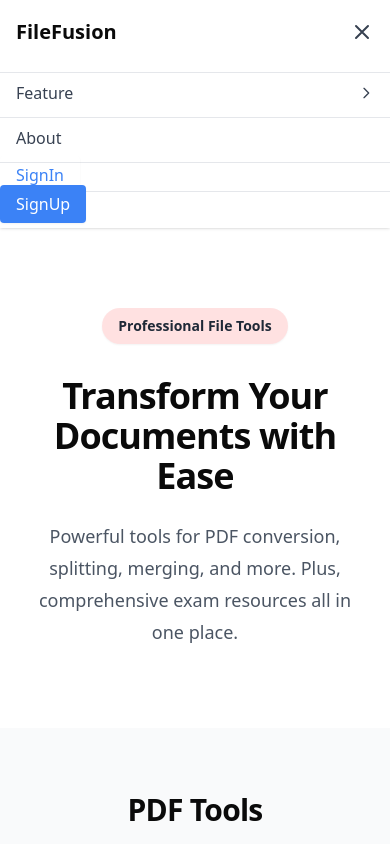
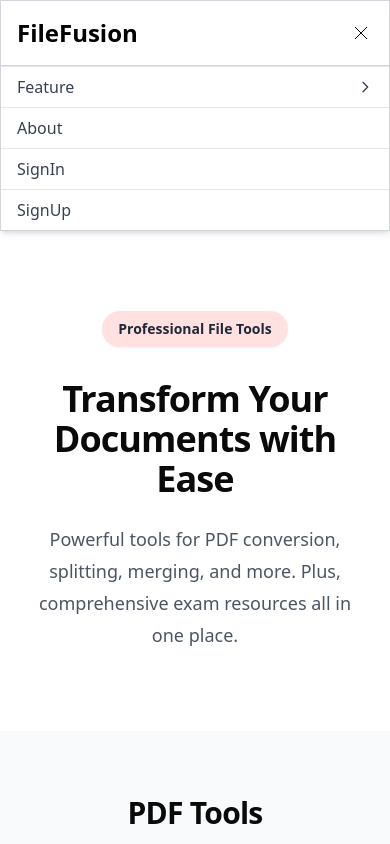
Before and after one commit to filenatorai/filenator-frontend, a Next.js app: page / in a window 390 px wide. Both pictures are taken after a click on the button 362 px from the left and 32 px from the top of the page. Shown: the top 844 px of the page. Built offline with nearby package versions, Linux system fonts and the light colour scheme.

Commit message:
initial changes

```diff
--- a/src/components/Navbar.tsx
+++ b/src/components/Navbar.tsx
@@ -4,7 +4,6 @@
 import { useState } from "react";
 import Link from "next/link";
 
-// Define your navigation structure with custom styling for Sign In/Sign Up buttons
 const navItems = [
   {
     label: "Feature",
@@ -92,7 +91,6 @@ const DesktopMenuItem = ({ item }: any) => {
   );
 };
 
-
 const DesktopSubMenuItem = ({ item }: any) => {
   const [open, setOpen] = useState(false);
   return (
@@ -135,7 +133,6 @@ const DesktopSubMenuItem = ({ item }: any) => {
   );
 };
 
-
 // ===== Mobile Menu Components =====
 
 const MobileMenuItem = ({ item }: any) => {
@@ -177,17 +174,13 @@ const MobileMenuItem = ({ item }: any) => {
           )}
         </>
       ) : (
-        <Link
-          href={item.href}
-          className={item.className ? item.className : "block px-4 py-2 text-gray-700 hover:bg-gray-100"}
-        >
+        <Link href={item.href} className="block px-4 py-2 text-gray-700 hover:bg-gray-100">
           {item.label}
         </Link>
       )}
     </div>
   );
 };
-
 
 const MobileSubMenuItem = ({ item }: any) => {
   const [open, setOpen] = useState(false);
@@ -229,74 +222,35 @@ const MobileSubMenuItem = ({ item }: any) => {
   );
 };
 
-
 // ===== Main Navbar Component =====
 
 const Navbar = () => {
   const [mobileMenuOpen, setMobileMenuOpen] = useState(false);
 
   return (
-    <nav className="bg-white shadow sticky top-0 z-50">
+    <nav className="sticky backdrop-blur-md bg-white/50 border border-gray-300 shadow-md top-0 z-50">
       <div className="max-w-7xl mx-auto px-4 sm:px-6 lg:px-8">
-        <div className="flex justify-between h-16">
-          {/* Brand */}
+        <div className="flex justify-between  h-16 items-center">
           <div className="flex items-center">
-            <Link href="/" className="text-xl font-bold">
+            <Link href="/" className="text-2xl font-bold text-black">
               FileFusion
             </Link>
           </div>
-
-          {/* Desktop Menu */}
           <div className="hidden sm:flex sm:items-center sm:space-x-6">
             {navItems.map((item) => (
-              <DesktopMenuItem
-                key={item.href ?? item.label}
-                item={item}
-              />
+              <DesktopMenuItem key={item.href ?? item.label} item={item} />
             ))}
           </div>
-
-          {/* Mobile Menu Button */}
           <div className="sm:hidden flex items-center">
-            <button
-              onClick={() => setMobileMenuOpen(!mobileMenuOpen)}
-              className="text-gray-700 hover:text-gray-900 focus:outline-none"
-            >
-              <svg className="h-6 w-6" stroke="currentColor" fill="none" viewBox="0 0 24 24">
-                {mobileMenuOpen ? (
-                  <path
-                    strokeLinecap="round"
-                    strokeLinejoin="round"
-                    strokeWidth={2}
-                    d="M6 18L18 6M6 6l12 12"
-                  />
-                ) : (
-                  <path
-                    strokeLinecap="round"
-                    strokeLinejoin="round"
-                    strokeWidth={2}
-                    d="M4 6h16M4 12h16M4 18h16"
-                  />
-                )}
+            <button onClick={() => setMobileMenuOpen(!mobileMenuOpen)}>
+              <svg className="h-6  w-6 text-black" stroke="currentColor" fill="none" viewBox="0 0 24 24">
+                {mobileMenuOpen ? <path d="M6 18L18 6M6 6l12 12" /> : <path d="M4 6h16M4 12h16M4 18h16" />}
               </svg>
             </button>
           </div>
         </div>
       </div>
-
-      {/* Mobile Menu */}
-      {mobileMenuOpen && (
-        <div className="sm:hidden">
-          <div className="pt-2 pb-3 space-y-1">
-            {navItems.map((item) => (
-              <MobileMenuItem
-                key={item.href ?? item.label}
-                item={item}
-              />
-            ))}
-          </div>
-        </div>
-      )}
+      {mobileMenuOpen && <div className="sm:hidden bg-white/50 backdrop-blur-md border-t border-gray-300">{navItems.map((item) => <MobileMenuItem key={item.href ?? item.label} item={item} />)}</div>}
     </nav>
   );
 };
```
